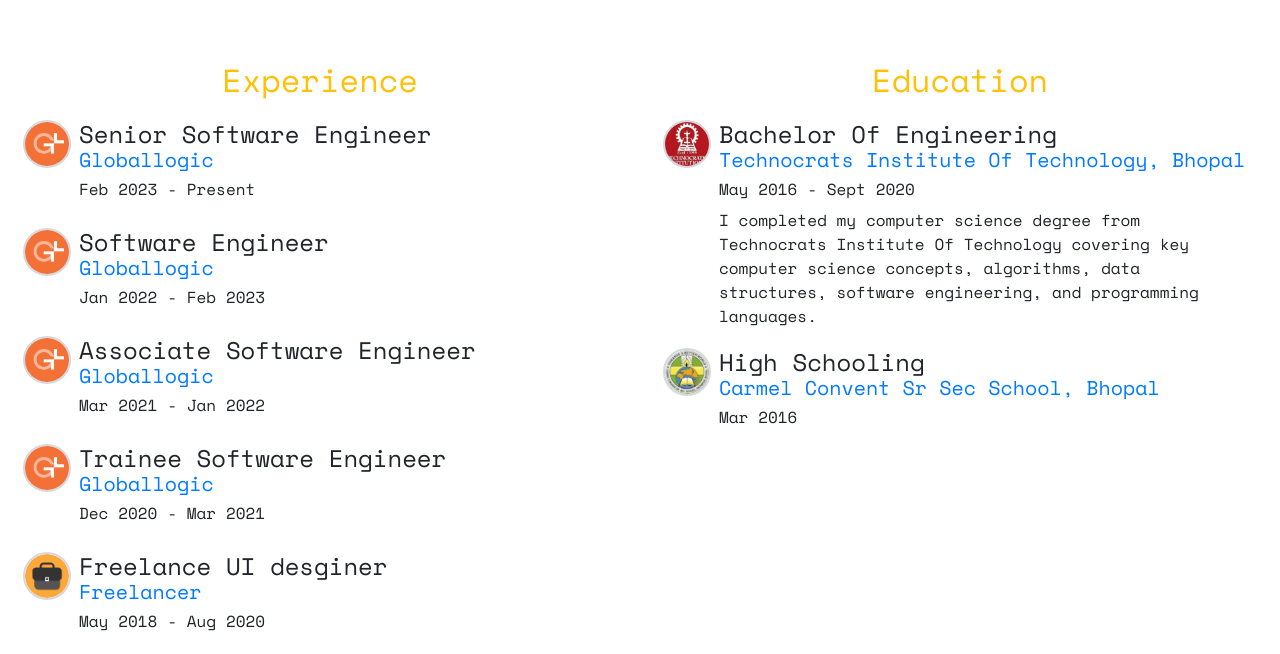
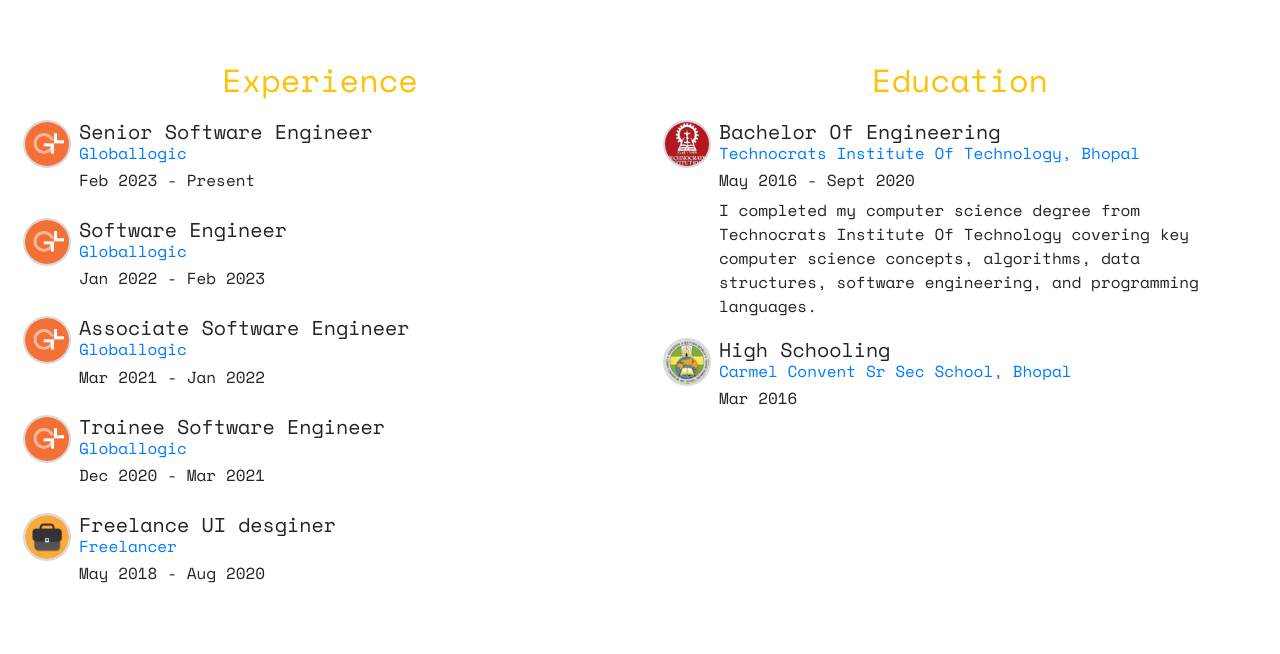
Before and after one commit to siddharth-mourya/portfolio, a React (Create React App) app: page / in a window 1280 px wide. Shown: the part 1860-2514 px from the top of the page. Built offline with nearby package versions, Linux system fonts and the light colour scheme.

Commit message:
Update index.jsx

```diff
--- a/src/component/Experience/index.jsx
+++ b/src/component/Experience/index.jsx
@@ -92,8 +92,8 @@
                       src={exp.companyIcon}
                     />
                     <div className="ml-2">
-                      <h4 className="mb-0">{exp.position}</h4>
-                      <h5 className="text-primary">{exp.company}</h5>
+                      <h5 className="mb-0">{exp.position}</h5>
+                      <h6 className="text-primary">{exp.company}</h6>
                       <h6>{exp.date}</h6>
                       {/* {exp.description.map((des) => (
                         <p className="mb-0"> * {des}</p>
@@ -115,8 +115,8 @@
                       src={edu.schoolIcon}
                     />
                     <div className="ml-2">
-                      <h4 className="mb-0">{edu.degree}</h4>
-                      <h5 className="text-primary">{edu.school}</h5>
+                      <h5 className="mb-0">{edu.degree}</h5>
+                      <h6 className="text-primary">{edu.school}</h6>
                       <h6>{edu.date}</h6>
                       <p className="mb-0">{edu.description}</p>
                     </div>
```
